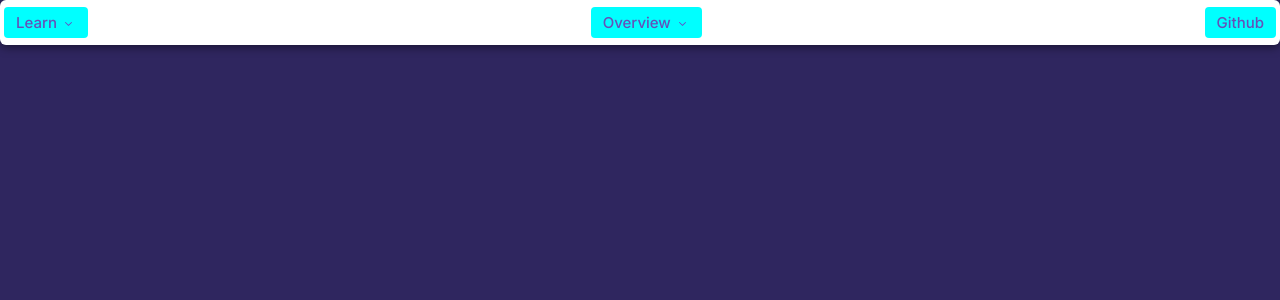
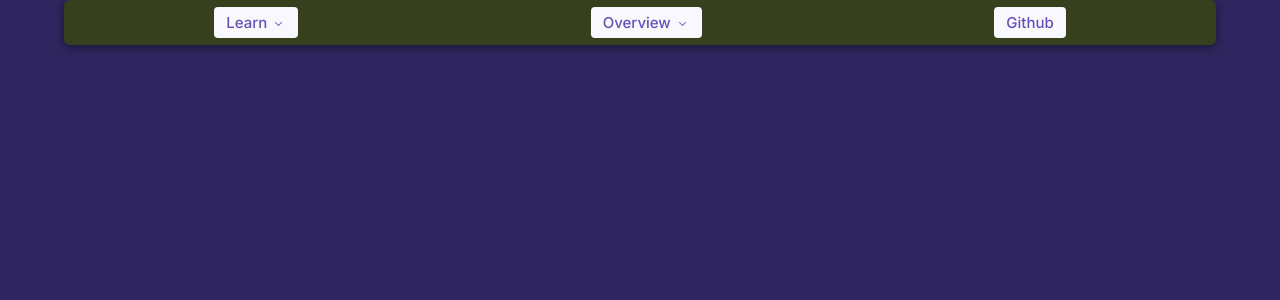
Before and after one commit to merovinjs/king-of-github, a Next.js app: page /home in a window 1280 px wide. Shown: the top 300 px of the page. Built offline with nearby package versions, Linux system fonts and the light colour scheme.

Commit message:
added:footer components

```diff
--- a/src/app/page.module.css
+++ b/src/app/page.module.css
@@ -43,7 +43,7 @@
     font-size: 32px;
     z-index: 2;
     top: 250px;
-    right: 20%;
+    right: 27%;
     position: absolute;
   }
 }
--- a/src/app/page.tsx
+++ b/src/app/page.tsx
@@ -4,6 +4,8 @@ import { Croissant_One } from "next/font/google";
 import { Metadata } from "next";
 import BestStartImage from "@/components/BestStarsImage/BestStartImage";
 import { getData, getDatac, getDatacpp, getDatacss, getDatago, getDatapy, getDatats } from "@/services/getData";
+import NavigationMenuDemo from "@/components/Navbar/Navbar";
+import Footer from "@/components/footer/Footer";
 
 const croissant = Croissant_One({
   subsets: ["latin-ext"],
@@ -49,10 +51,10 @@ export default async function Home() {
 
   let totalimages = images.concat(imagests, imagespy, imagescss, imagesgo, imagesc, imagesphp, imagesjava);
   let bg = ["#FF204756", "#836A21", "#6F2539", "#25482D", "#562800", "#577538", "#56468B", "#181917"];
-  let bg2 = ["#FF204756", "#836A21", "#6F2539", "#25482D", "#562800", "#577538", "#56468B", "#181917"];
 
   return (
     <main className={styles.main}>
+      <NavigationMenuDemo />
       <section className={styles.sectionContainer}>
         <section className={styles.headerContainer}>
           <section className={styles.kingimages}>
@@ -73,6 +75,7 @@ export default async function Home() {
           <BestStars first15={first15php} title="Php" bg={bg[7]} bg2={bg[4]} />
         </section>
       </section>
+      <Footer />
     </main>
   );
 }
--- a/src/components/Navbar/Navbar.tsx
+++ b/src/components/Navbar/Navbar.tsx
@@ -24,7 +24,7 @@ const NavigationMenuDemo = () => {
                       <path d="M12 0H4V8H12V0Z"></path>
                       <path d="M17 8C19.2091 8 21 6.20914 21 4C21 1.79086 19.2091 0 17 0C14.7909 0 13 1.79086 13 4C13 6.20914 14.7909 8 17 8Z"></path>
                     </svg>
-                    <div className="CalloutHeading">Radix Primitives</div>
+                    <div className="CalloutHeading">I can use Radix Primitives</div>
                     <p className="CalloutText">Unstyled, accessible components for React.</p>
                   </a>
                 </NavigationMenu.Link>
@@ -55,24 +55,12 @@ const NavigationMenuDemo = () => {
               <ListItem title="Getting started" href="/">
                 A quick tutorial to get you up and running with Radix Primitives.
               </ListItem>
-              <ListItem title="Styling" href="/">
-                Unstyled and compatible with any styling solution.
-              </ListItem>
-              <ListItem title="Animation" href="/">
-                Use CSS keyframes or any animation library of your choice.
-              </ListItem>
-              <ListItem title="Accessibility" href="/primitives/docs/overview/accessibility">
-                Tested in a range of browsers and assistive technologies.
-              </ListItem>
-              <ListItem title="Releases" href="/primitives/docs/overview/releases">
-                Radix Primitives releases and their changelogs.
-              </ListItem>
             </ul>
           </NavigationMenu.Content>
         </NavigationMenu.Item>
 
         <NavigationMenu.Item>
-          <NavigationMenu.Link className="NavigationMenuLink" href="https://github.com/radix-ui">
+          <NavigationMenu.Link className="NavigationMenuLink" href="https://github.com/oldbeedev">
             Github
           </NavigationMenu.Link>
         </NavigationMenu.Item>
--- a/src/components/Navbar/styles.css
+++ b/src/components/Navbar/styles.css
@@ -20,15 +20,16 @@ p {
 .NavigationMenuList {
   display: flex;
   align-items: center;
-  justify-content: space-between;
+  justify-content: space-around;
   height: 45px;
-  background-color: white;
+  background-color: var(--lime-12);
   padding: 4px;
   border-radius: 6px;
   list-style: none;
   box-shadow: 0 2px 10px var(--black-a7);
   margin: 0;
-  width: 100vw;
+  width: 90vw;
+  margin-bottom: 15px;
 }
 
 .NavigationMenuTrigger,
@@ -40,7 +41,7 @@ p {
   line-height: 1;
   border-radius: 4px;
   font-size: 15px;
-  background-color: aqua;
+  background-color: var(--violet-2);
   color: var(--violet-11);
 }
 .NavigationMenuTrigger:focus,
@@ -148,13 +149,14 @@ p {
 }
 @media only screen and (min-width: 600px) {
   .List.one {
-    background-color: lightblue;
-    width: 500px;
+    background-color: var(--mauve-2);
+
     grid-template-columns: 0.75fr 1fr;
   }
   .List.two {
-    background-color: lightcoral;
+    background-color: var(--lime-2);
     width: 600px;
+    height: auto;
     grid-auto-flow: column;
     grid-template-rows: repeat(3, 1fr);
   }
--- /dev/null
+++ b/src/components/footer/Footer.tsx
@@ -0,0 +1,6 @@
+import styles from "./styles.module.css";
+const Footer = () => {
+  return <div className={styles.container}>Footer</div>;
+};
+
+export default Footer;
```
Also changed, not shown: src/components/footer/styles.module.css (added, +10 -0 lines).
